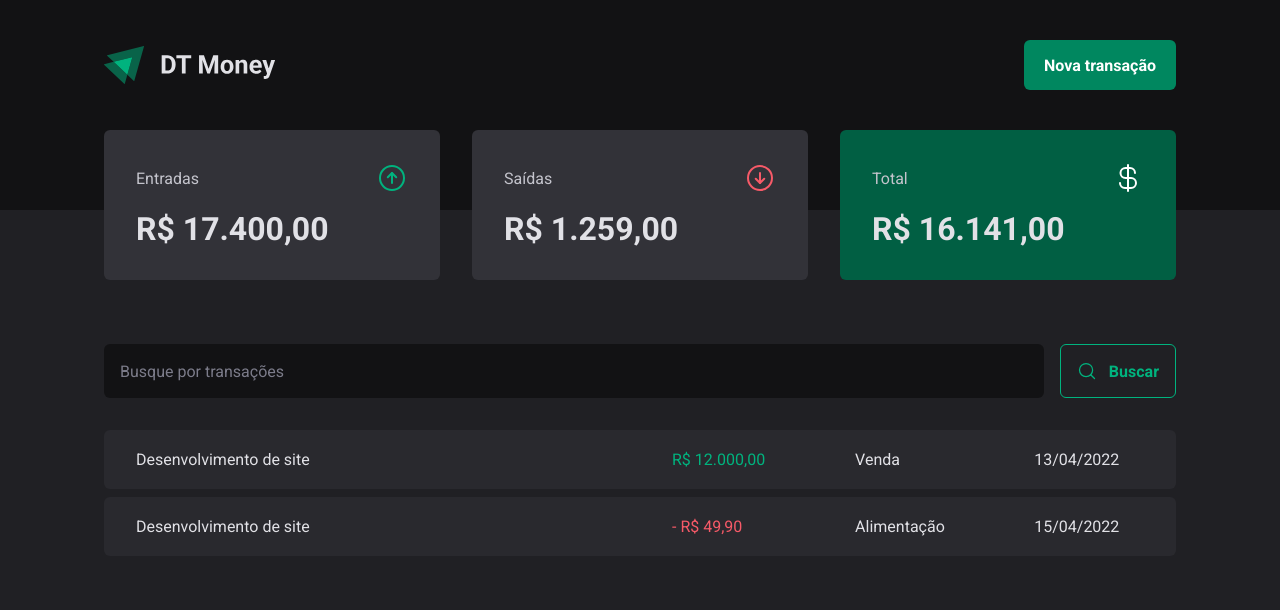
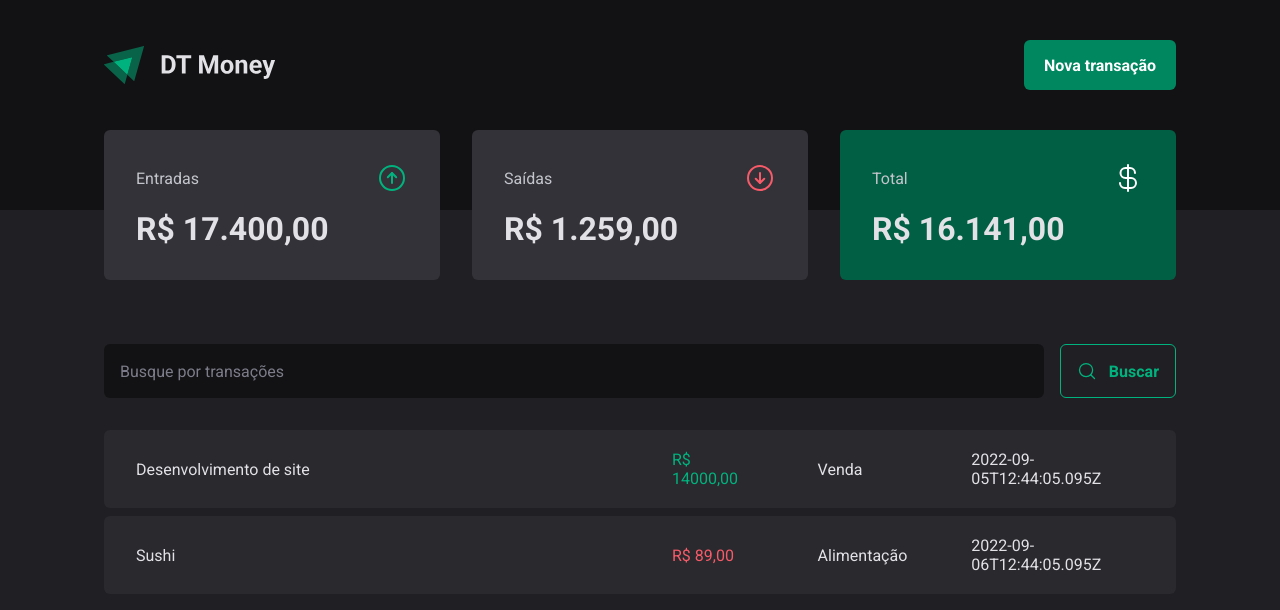
Before and after one commit to mmanaclara/dt-money, a React (Vite) app: page / in a window 1280 px wide. Shown: the top 610 px of the page. Built offline with nearby package versions, Linux system fonts and the light colour scheme; data requests are answered from the project's data file.

Commit message:
API request

```diff
--- a/package.json
+++ b/package.json
@@ -5,6 +5,7 @@
   "type": "module",
   "scripts": {
     "dev": "vite",
+    "dev:server": "json-server server.json -p 3000 -w -d 500",
     "build": "tsc && vite build",
     "preview": "vite preview"
   },
@@ -12,6 +13,7 @@
     "@radix-ui/react-alert-dialog": "^1.0.0",
     "@radix-ui/react-dialog": "^1.0.0",
     "@radix-ui/react-radio-group": "^1.0.0",
+    "json-server": "^0.17.0",
     "phosphor-react": "^1.4.1",
     "react": "^18.2.0",
     "react-dom": "^18.2.0",
--- /dev/null
+++ b/server.json
@@ -0,0 +1,20 @@
+{
+    "transactions": [
+        {
+            "id": 1,
+            "description": "Desenvolvimento de site",
+            "type": "income",
+            "category": "Venda",
+            "price": 14000,
+            "createdAt": "2022-09-05T12:44:05.095Z"
+        },
+        {
+            "id": 2,
+            "description": "Sushi",
+            "type": "outcome",
+            "category": "Alimentação",
+            "price": 89,
+            "createdAt": "2022-09-06T12:44:05.095Z"
+        }
+    ]
+}
--- a/src/pages/Transactions/index.tsx
+++ b/src/pages/Transactions/index.tsx
@@ -1,9 +1,32 @@
+import { useEffect, useState } from "react";
 import { Header } from "../../components/Header";
 import { Summary } from "../../components/Summary";
 import { SearchForm } from "./components/SearchForm";
 import { PriceHighlight, TransactionsContainer, TransactionsTable } from "./styles";
 
+interface Transaction {
+    id: number;
+    description: string;
+    type: 'income' | 'outcome';
+    price: number;
+    category: string;
+    createdAt: string;
+}
+
 export function Transactions() {
+    const [transactions, setTransactions] = useState<Transaction[]>([])
+
+    async function loadTransactions() {
+        const response = await fetch('http://localhost:3000/transactions')
+        const data = await response.json();
+
+        setTransactions(data)
+    }
+
+    useEffect(() => {
+        loadTransactions();
+    }, [])
+
     return (
         <div>
             <Header />
@@ -14,27 +37,20 @@
 
                 <TransactionsTable>
                 <tbody>
-                        <tr>
-                        <td width="50%">Desenvolvimento de site</td>
-                        <td>
-                            <PriceHighlight variant="income">
-                            R$ 12.000,00
-                            </PriceHighlight>
-                        </td>
-                        <td>Venda</td>
-                        <td>13/04/2022</td>
-                        </tr>
-
-                        <tr>
-                        <td width="50%">Desenvolvimento de site</td>
-                        <td>
-                            <PriceHighlight variant="outcome">
-                            - R$ 49,90
-                            </PriceHighlight>
-                        </td>
-                        <td>Alimentação</td>
-                        <td>15/04/2022</td>
-                        </tr>
+                    {transactions.map(transaction => {
+                        return (
+                            <tr key={transaction.id}>
+                                <td width="50%">{transaction.description}</td>
+                                <td>
+                                    <PriceHighlight variant={transaction.type}>
+                                    R$ {transaction.price},00
+                                    </PriceHighlight>
+                                </td>
+                                <td>{transaction.category}</td>
+                                <td>{transaction.createdAt}</td>
+                            </tr>
+                        )
+                    })}
                 </tbody>
                 </TransactionsTable>
             </TransactionsContainer>
```
Also changed, not shown: 1 other file (tests, documents, lock files or other folders).
